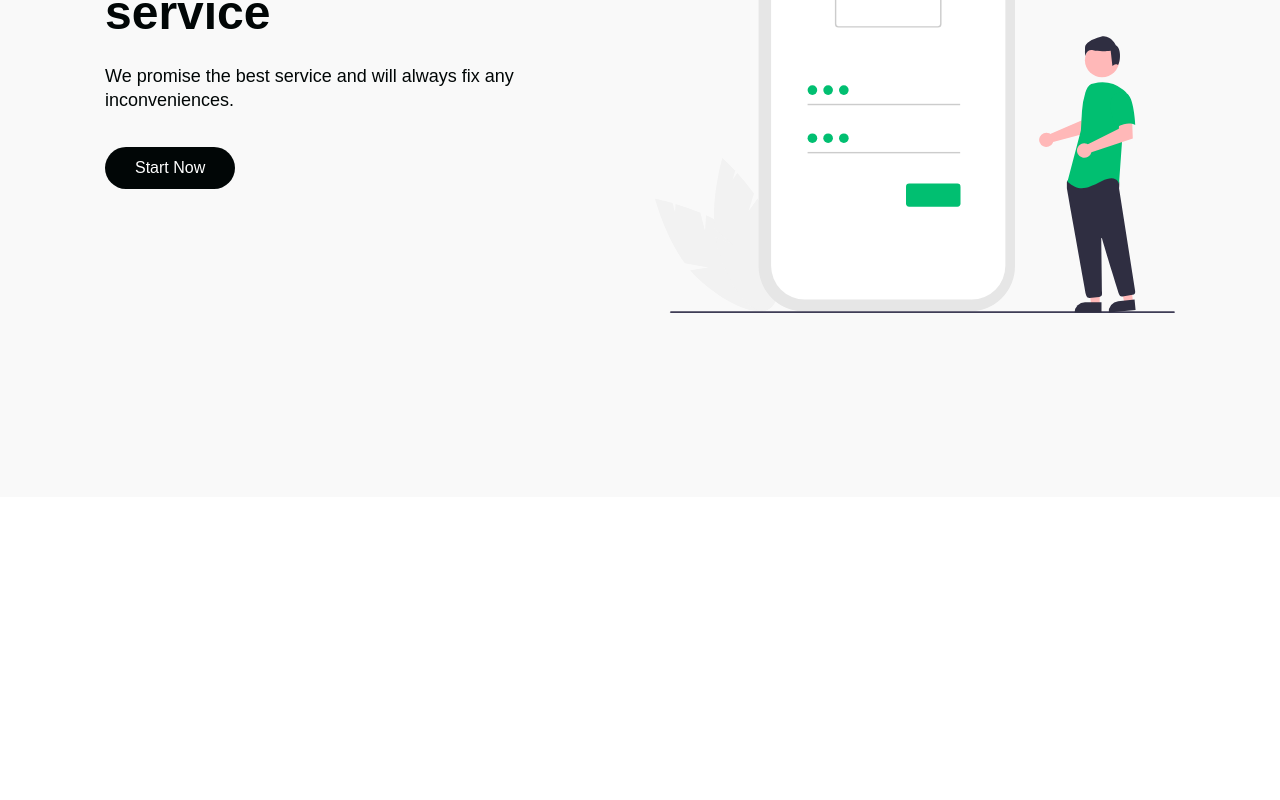
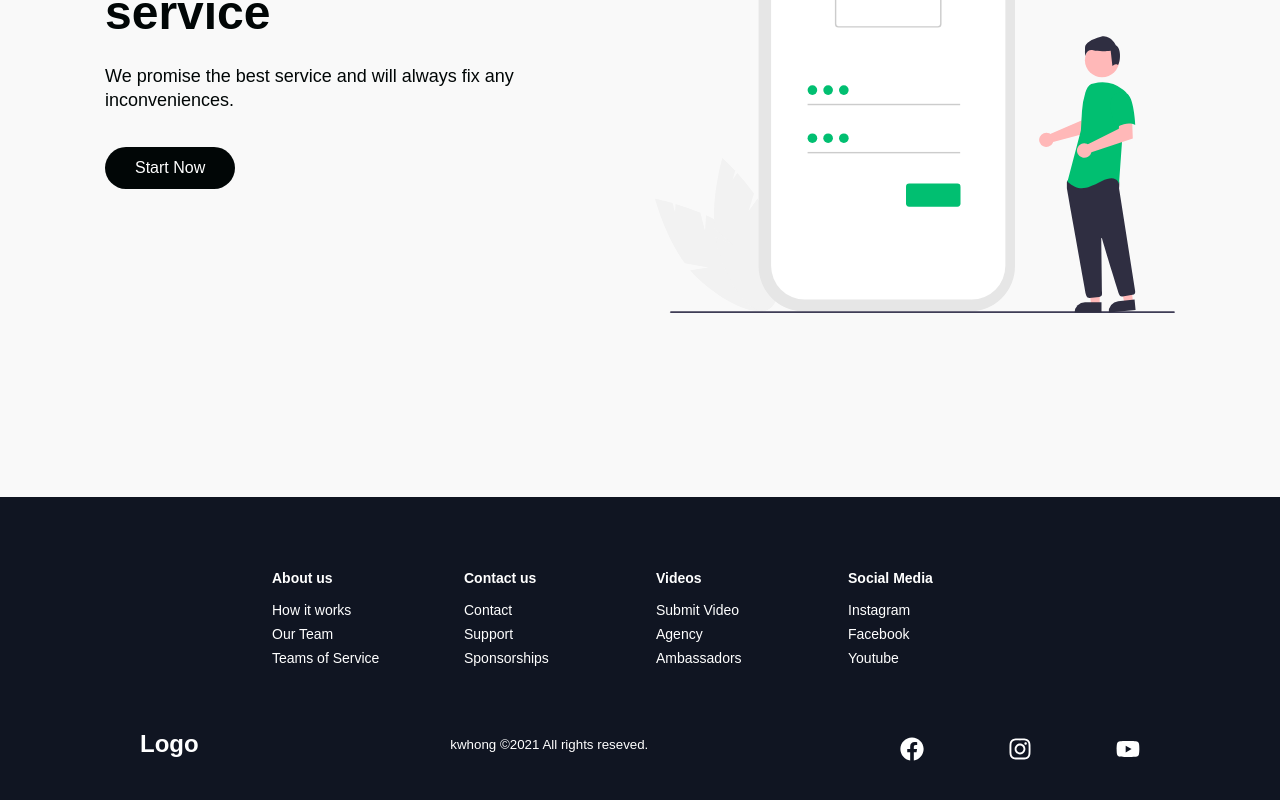
Before and after one commit to kwhong95/Driving-Mate-Front, a React (Create React App) app: page / in a window 1280 px wide. Shown: the part 3683-4483 px from the top of the page. Before the commit the page ends 4180 px from the top, so only its background shows below. Built offline with nearby package versions, Linux system fonts and the light colour scheme; no server answers; a web font is replaced by a local one.

Commit message:
Creating Footer

```diff
--- a/src/components/pages/Public/HomePage/HomePage.tsx
+++ b/src/components/pages/Public/HomePage/HomePage.tsx
@@ -1,5 +1,6 @@
 import React, { FC, useState } from 'react'
 import Expectations from './components/Expectations/Expectations';
+import Footer from './components/Footer/Footer';
 import HeroSection from './components/HeroSection/HeroSection';
 import { homeObjOne, homeObjTwo, homeObjThree } from './components/InfoSection/Data';
 import InfoSection from './components/InfoSection/InfoSection';
@@ -22,6 +23,7 @@ const HomePage: FC = () => {
       <InfoSection {...homeObjTwo}/>
       <Expectations />
       <InfoSection {...homeObjThree}/>
+      <Footer />
     </>
   )
 }
--- /dev/null
+++ b/src/components/pages/Public/HomePage/components/Footer/Footer.tsx
@@ -0,0 +1,57 @@
+import React, { FC } from 'react'
+import { FaFacebook, FaInstagram, FaYoutube } from 'react-icons/fa';
+import { FooterContainer, FooterLink, FooterLinkItems, FooterLinksContainer, FooterLinksWrap, FooterLinkTitle, FooterWrap, SocialIconLink, SocialIcons, SocialLogo, SocialMedia, SocialMediaWrap, WebsiteRights } from './footerElements';
+
+const Footer: FC = () => {
+  return (
+    <FooterContainer>
+      <FooterWrap>
+        <FooterLinksContainer>
+          <FooterLinksWrap>
+            <FooterLinkItems>
+              <FooterLinkTitle>About us</FooterLinkTitle>
+                <FooterLink to="#">How it works</FooterLink>
+                <FooterLink to="#">Our Team</FooterLink>
+                <FooterLink to="#">Teams of Service</FooterLink>
+            </FooterLinkItems>
+            <FooterLinkItems>
+              <FooterLinkTitle>Contact us</FooterLinkTitle>
+                <FooterLink to="#">Contact</FooterLink>
+                <FooterLink to="#">Support</FooterLink>
+                <FooterLink to="#">Sponsorships</FooterLink>
+            </FooterLinkItems>
+            <FooterLinkItems>
+              <FooterLinkTitle>Videos</FooterLinkTitle>
+                <FooterLink to="#">Submit Video</FooterLink>
+                <FooterLink to="#">Agency</FooterLink>
+                <FooterLink to="#">Ambassadors</FooterLink>
+            </FooterLinkItems>
+            <FooterLinkItems>
+              <FooterLinkTitle>Social Media</FooterLinkTitle>
+                <FooterLink to="#">Instagram</FooterLink>
+                <FooterLink to="#">Facebook</FooterLink>
+                <FooterLink to="#">Youtube</FooterLink>
+            </FooterLinkItems>
+          </FooterLinksWrap>
+        </FooterLinksContainer>
+        <SocialMedia>
+          <SocialMediaWrap>
+            <SocialLogo to='/'>
+              Logo
+            </SocialLogo>
+            <WebsiteRights>
+              kwhong ©{new Date().getFullYear()} All rights reseved.
+            </WebsiteRights>
+            <SocialIcons>
+              <SocialIconLink href="/" target="_blank" aria-label="Facebook"><FaFacebook /></SocialIconLink>
+              <SocialIconLink href="/" target="_blank" aria-label="Instagram"><FaInstagram /></SocialIconLink>
+              <SocialIconLink href="/" target="_blank" aria-label="Youtube"><FaYoutube /></SocialIconLink>
+            </SocialIcons>
+          </SocialMediaWrap>
+        </SocialMedia>
+      </FooterWrap>
+    </FooterContainer>
+  )
+}
+
+export default Footer;
--- /dev/null
+++ b/src/components/pages/Public/HomePage/components/Footer/footerElements.ts
@@ -0,0 +1,113 @@
+import styled from 'styled-components';
+import { Link } from 'react-router-dom';
+
+export const FooterContainer = styled.footer`
+  background-color: #101522;
+`;
+
+export const FooterWrap = styled.div`
+  padding: 48px 24px;
+  display: flex;
+  flex-direction: column;
+  justify-content: center;
+  align-items: center;
+  max-width: 1100px;
+  margin: 0 auto;
+`;
+
+export const FooterLinksContainer = styled.div`
+  display: flex;
+  justify-content: center;
+
+  @media screen and (max-width: 820px) {
+    padding-top: 32px;
+  }
+`;
+
+export const FooterLinksWrap = styled.div`
+  display: flex;
+
+  @media screen and (max-width: 820px) {
+    flex-direction: column;
+  }
+`;
+
+export const FooterLinkItems = styled.div`
+  display: flex;
+  flex-direction: column;
+  align-items: flex-start;
+  margin: 16px;
+  text-align: left;
+  width: 160px;
+  box-sizing: border-box;
+  color: #fff;
+
+  @media screen and (max-width: 420px) {
+    magin: 0;
+    padding: 10px;
+    width: 100%;
+  }
+`;
+
+export const FooterLinkTitle = styled.h1`
+  font-size: 14px;
+  margin-bottom: 16px;
+`;
+
+export const FooterLink = styled(Link)`
+  color: #fff;
+  text-decoration: none;
+  margin-bottom: 0.5rem;
+  font-size: 14px;
+
+  &:hover {
+    color: #01bf71;
+    transition: 0.3s ease-out;
+  }
+`;
+
+export const SocialMedia = styled.section`
+  max-width: 1000px;
+  width: 100%;
+`;
+
+export const SocialMediaWrap = styled.div`
+  display: flex;
+  justify-content: space-between;
+  align-items: center;
+  max-width: 1100px;
+  margin: 40px auto 0 auto;
+
+  @media screen and (max-width: 820px) {
+    flex-direction: column;
+  }
+`;
+
+export const SocialLogo = styled(Link)`
+  color: #fff;
+  justify-self: start;
+  cursor: pointer;
+  text-decoration: none;
+  font-size: 1.5rem;
+  display: flex;
+  align-items: center;
+  margin-bottom: 16px;
+  font-weight: bold;
+` ;
+
+export const WebsiteRights = styled.small`
+  color: #fff;
+  margin-bottom: 16px;
+`;
+
+export const SocialIcons = styled.div`
+  display: flex;
+  justify-content: space-between;
+  align-items: center;
+  width: 240px;
+`;
+
+export const SocialIconLink = styled.a`
+  color: #fff;
+  font-size: 24px;
+`
```
